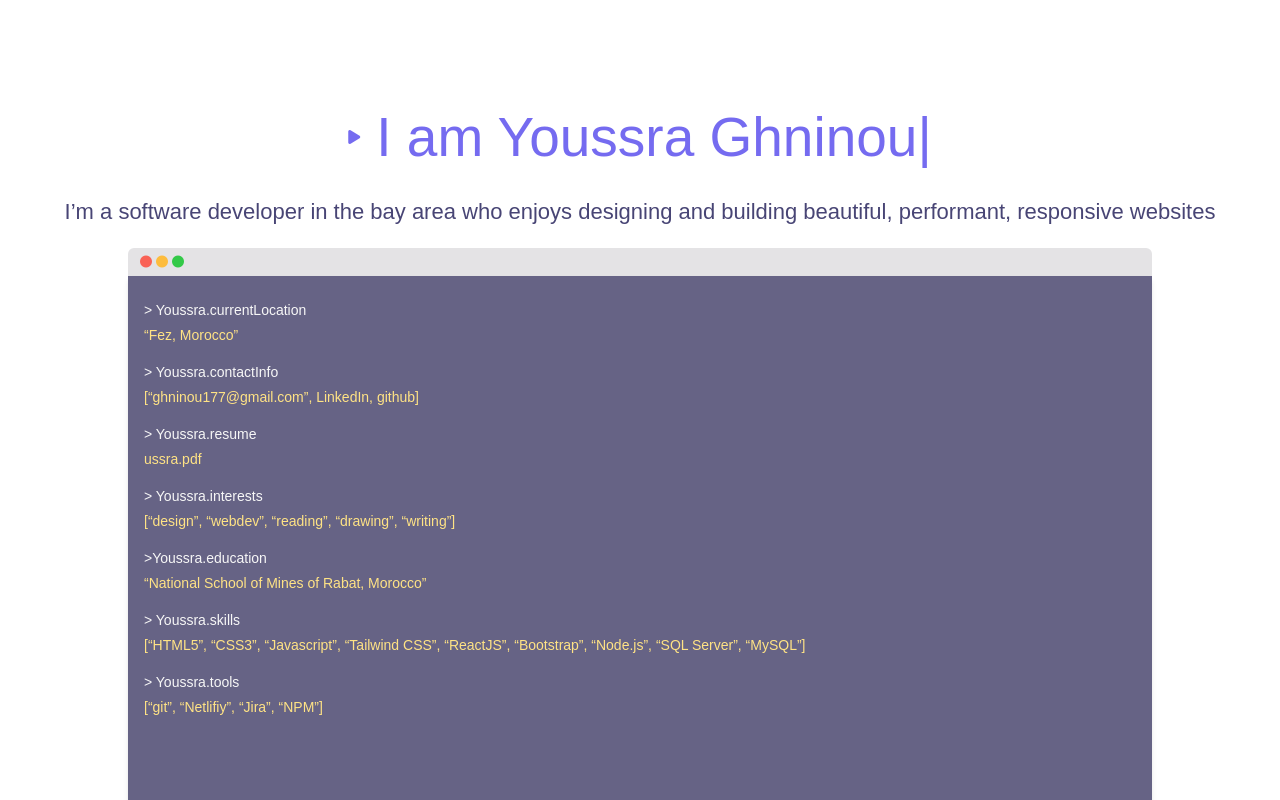
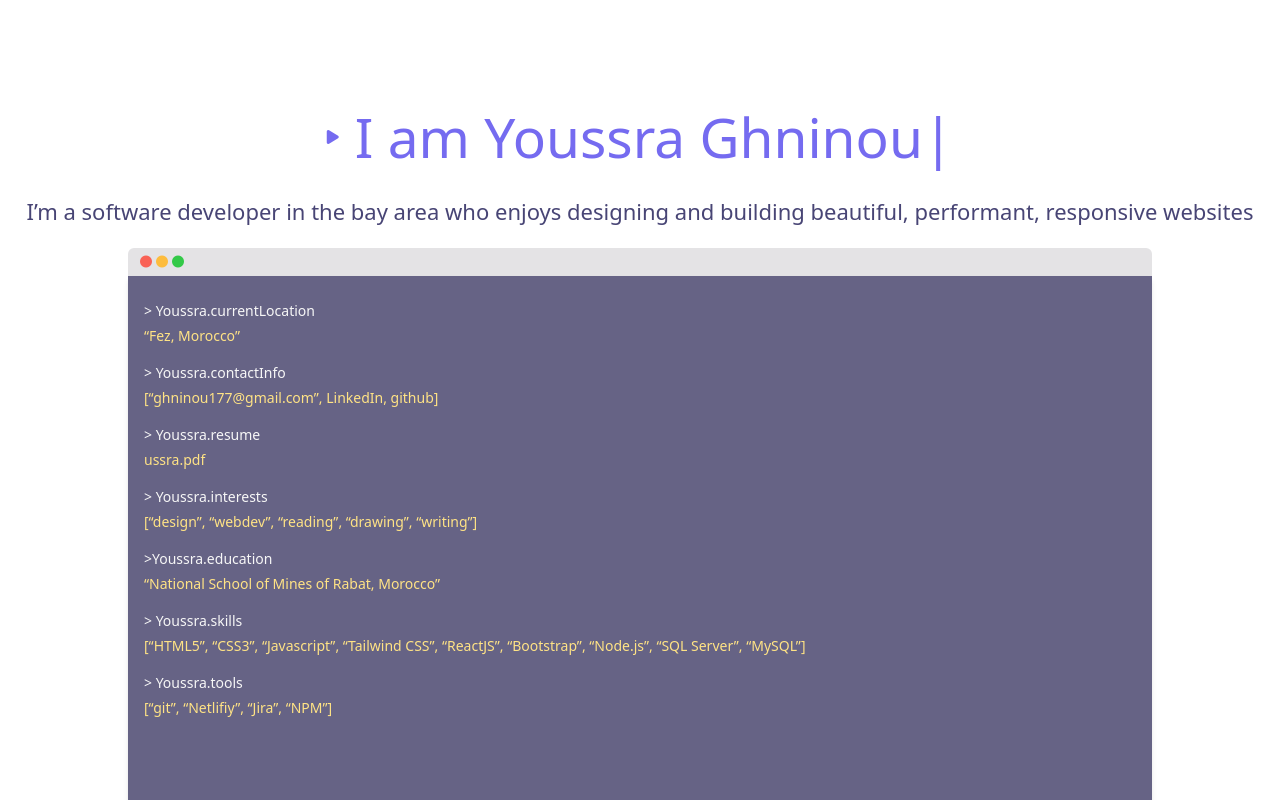
Before and after one commit to youssra-ghninou/personnal-portfolio, a React (Vite) app: page / in a window 1280 px wide. Shown: the top 800 px of the page. Built offline with nearby package versions, Linux system fonts and the light colour scheme; a web font is replaced by a local one.

Commit message:
text abel modified

```diff
--- a/src/components/Header.jsx
+++ b/src/components/Header.jsx
@@ -1,7 +1,7 @@
 import Typical from 'react-typical'
 const Header = () => {
     return (
-        <div className="container flex flex-col font-abel items-center  justify-center px-4 pt-24 gap-4">
+        <div className="container flex flex-col text-abel items-center  justify-center px-4 pt-24 gap-4">
             <div className="name  items-center flex gap-4">
                  <i class="fa-solid fa-play text-violet"></i>
                  <div className="div text-[20px] md:text-[55px] font-thin text-violet ">
--- a/src/components/Navbar.jsx
+++ b/src/components/Navbar.jsx
@@ -11,13 +11,13 @@
                 <div className="nav right-0 mr-4 fixed md:hidden">
                     <Menu menuButton={<MenuButton><i class="fa-solid fa-bars text-violet "></i></MenuButton>} transition>
                         <MenuItem >
-                        <div className="home text-[16px] font-abel text-black hover:decoration-4 hover:decoration-violet">Home</div>
+                        <div className="home text-[16px] text-abel text-black hover:decoration-4 hover:decoration-violet">Home</div>
                         </MenuItem>
                         <MenuItem>
-                           <div className="home text-[16px] font-abel text-black hover:decoration-4 hover:decoration-violet">Projects</div>
+                           <div className="home text-[16px] text-abel text-black hover:decoration-4 hover:decoration-violet">Projects</div>
                         </MenuItem>
                         <MenuItem>
-                            <div className="home text-[16px] font-abel text-black hover:decoration-4 hover:decoration-violet">Contact</div>
+                            <div className="home text-[16px] text-abel text-black hover:decoration-4 hover:decoration-violet">Contact</div>
                         </MenuItem>
                     </Menu>
                 </div>
--- a/src/components/OverviewContent.jsx
+++ b/src/components/OverviewContent.jsx
@@ -41,10 +41,10 @@ const OverviewContent = () => {
         {interests.map(({id,title,content}) => {
         return(
             <div key={id} className="flex flex-col gap-1 ">
-                <div className="text-white font-normal text-[10px] md:text-[14px] font-abel">
+                <div className="text-white font-normal text-[10px] md:text-[14px] text-abel">
                     {title}
                 </div>
-                <div className="text-yellow font-thin text-[10px] md:text-[14px]  font-abel">
+                <div className="text-yellow font-thin text-[10px] md:text-[14px]  text-abel">
                     {content}
                 </div>
             </div>
```
